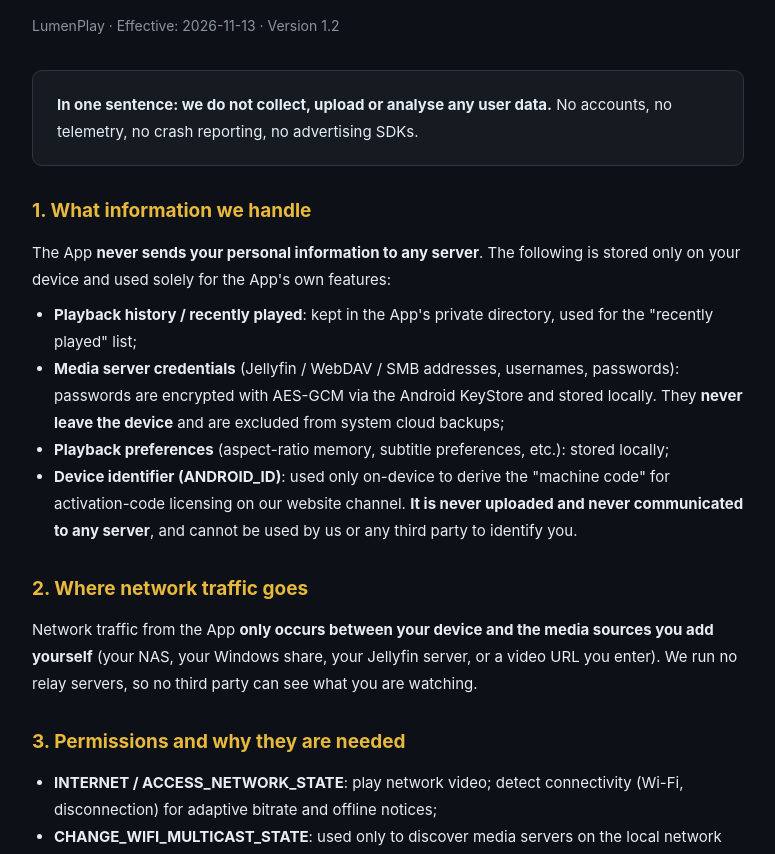
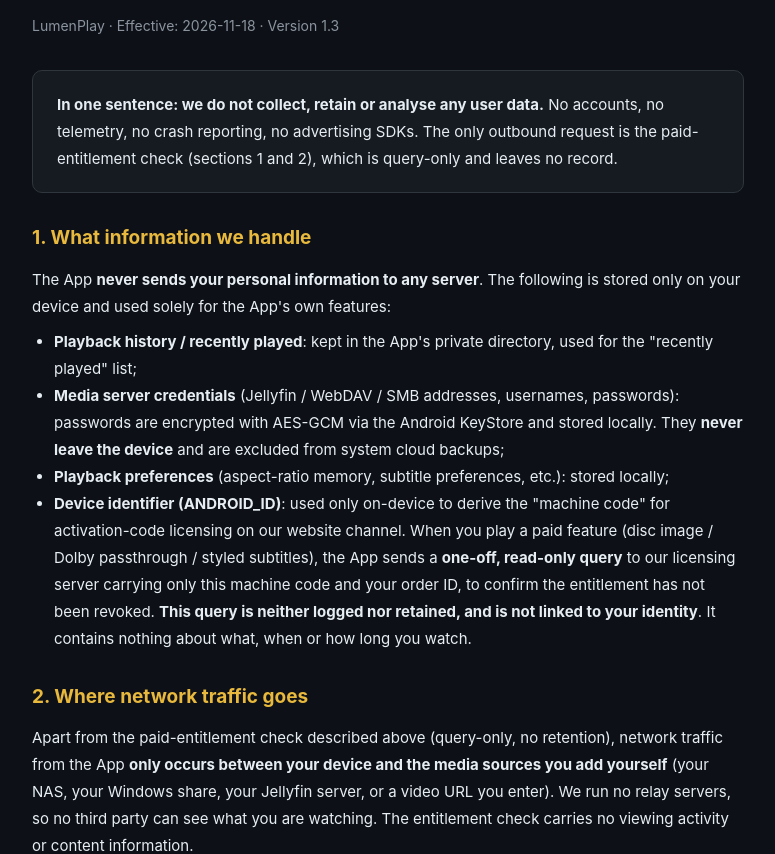
Before and after one commit to tubeuchiha/lumenplay-site, a plain HTML site: page privacy-en.html in a window 1280 px wide. Shown: the part 128-982 px from the top of the page, without its empty margins (252-1027 px from the left). Drawn offline with Linux system fonts and the light colour scheme.

Commit message:
撤销能力上线：隐私政策1.3如实说明付费授权只读查询(不留存不关联身份)；服务条款4删除'离线码无法远程吊销'改为'撤销后联网失权/离线可播/联网校验生效'，中英四页同步

```diff
--- a/privacy-en.html
+++ b/privacy-en.html
@@ -30,11 +30,12 @@
 <div class="wrap">
   <div class="lang"><a href="privacy.html">简体中文</a></div>
   <h1>Privacy Policy</h1>
-  <p class="meta">LumenPlay · Effective: 2026-11-13 · Version 1.2</p>
+  <p class="meta">LumenPlay · Effective: 2026-11-18 · Version 1.3</p>
 
   <div class="card">
-    <p><strong>In one sentence: we do not collect, upload or analyse any user data.</strong>
-    No accounts, no telemetry, no crash reporting, no advertising SDKs.</p>
+    <p><strong>In one sentence: we do not collect, retain or analyse any user data.</strong>
+    No accounts, no telemetry, no crash reporting, no advertising SDKs. The only outbound request is the
+    paid-entitlement check (sections 1 and 2), which is query-only and leaves no record.</p>
   </div>
 
   <h2>1. What information we handle</h2>
@@ -48,15 +49,19 @@
         They <strong>never leave the device</strong> and are excluded from system cloud backups;</li>
     <li><strong>Playback preferences</strong> (aspect-ratio memory, subtitle preferences, etc.): stored locally;</li>
     <li><strong>Device identifier (ANDROID_ID)</strong>: used only on-device to derive the
-        "machine code" for activation-code licensing on our website channel.
-        <strong>It is never uploaded and never communicated to any server</strong>, and cannot be used by us
-        or any third party to identify you.</li>
+        "machine code" for activation-code licensing on our website channel. When you play a paid feature
+        (disc image / Dolby passthrough / styled subtitles), the App sends a <strong>one-off, read-only query</strong>
+        to our licensing server carrying only this machine code and your order ID, to confirm the entitlement
+        has not been revoked. <strong>This query is neither logged nor retained, and is not linked to your
+        identity</strong>. It contains nothing about what, when or how long you watch.</li>
   </ul>
 
   <h2>2. Where network traffic goes</h2>
-  <p>Network traffic from the App <strong>only occurs between your device and the media sources you add
-  yourself</strong> (your NAS, your Windows share, your Jellyfin server, or a video URL you enter).
-  We run no relay servers, so no third party can see what you are watching.</p>
+  <p>Apart from the paid-entitlement check described above (query-only, no retention), network traffic from
+  the App <strong>only occurs between your device and the media sources you add yourself</strong>
+  (your NAS, your Windows share, your Jellyfin server, or a video URL you enter).
+  We run no relay servers, so no third party can see what you are watching. The entitlement check carries no
+  viewing activity or content information.</p>
 
   <h2>3. Permissions and why they are needed</h2>
   <ul>
```
Also changed, not shown: privacy.html (+9 -7 lines), terms-en.html (+3 -3 lines), terms.html (+2 -2 lines).
